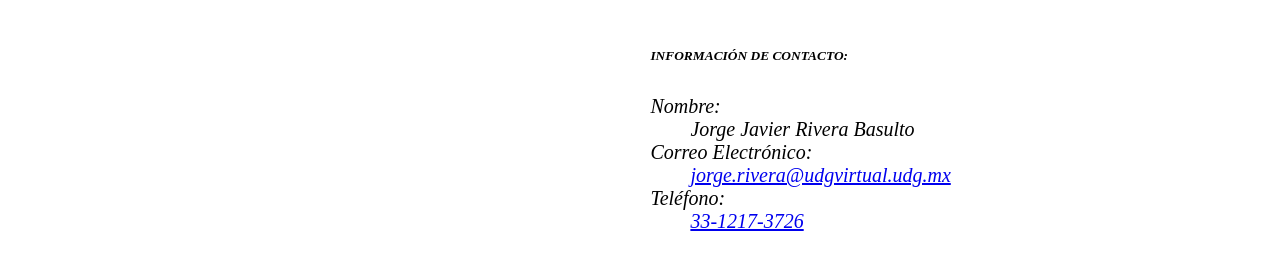
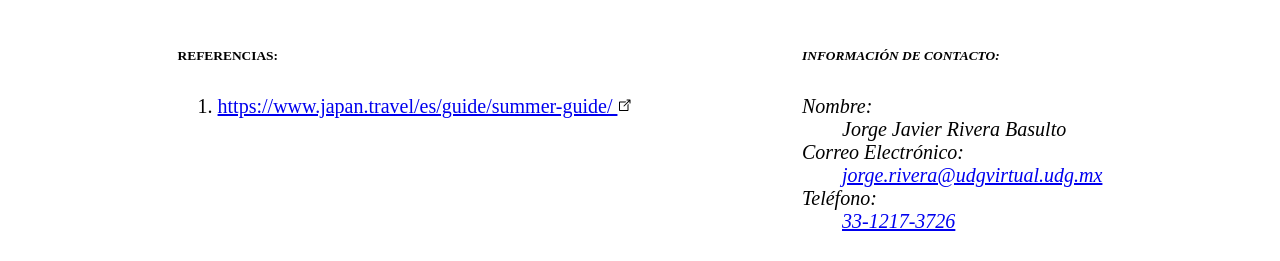
Before and after one commit to jjrbUDG/WebDesign, a plain HTML site: page highlights.html in a window 1280 px wide. Shown: the part 4620-4881 px from the top of the page. Drawn offline with Linux system fonts and the light colour scheme.

Commit message:
added refferences to highlights

```diff
--- a/highlights.html
+++ b/highlights.html
@@ -177,7 +177,21 @@
 
 <footer style="display: flex;justify-content: space-evenly">
   <section>
-
+    <section>
+      <h6>REFERENCIAS:</h6>
+      <ol>
+        <li id="cite-1">
+          <a target="_blank" href="https://www.japan.travel/es/guide/summer-guide/">https://www.japan.travel/es/guide/summer-guide/
+            <span style="width: 15px;display: inline-block;height: 15px;">
+              <svg xmlns="http://www.w3.org/2000/svg" viewBox="0 0 30 30">
+                <path
+                  d="M 25.980469 2.9902344 A 1.0001 1.0001 0 0 0 25.869141 3 L 20 3 A 1.0001 1.0001 0 1 0 20 5 L 23.585938 5 L 13.292969 15.292969 A 1.0001 1.0001 0 1 0 14.707031 16.707031 L 25 6.4140625 L 25 10 A 1.0001 1.0001 0 1 0 27 10 L 27 4.1269531 A 1.0001 1.0001 0 0 0 25.980469 2.9902344 z M 6 7 C 4.9069372 7 4 7.9069372 4 9 L 4 24 C 4 25.093063 4.9069372 26 6 26 L 21 26 C 22.093063 26 23 25.093063 23 24 L 23 14 L 23 11.421875 L 21 13.421875 L 21 16 L 21 24 L 6 24 L 6 9 L 14 9 L 16 9 L 16.578125 9 L 18.578125 7 L 16 7 L 14 7 L 6 7 z"></path>
+              </svg>
+            </span>
+          </a>
+        </li>
+      </ol>
+    </section>
   </section>
 
   <address>
```
